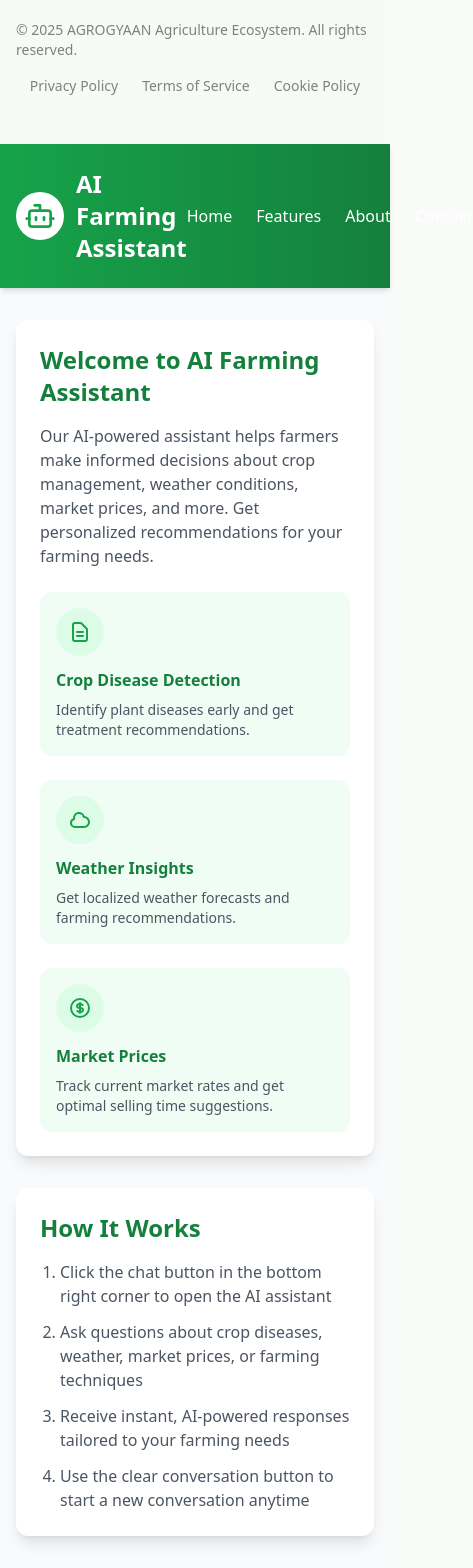
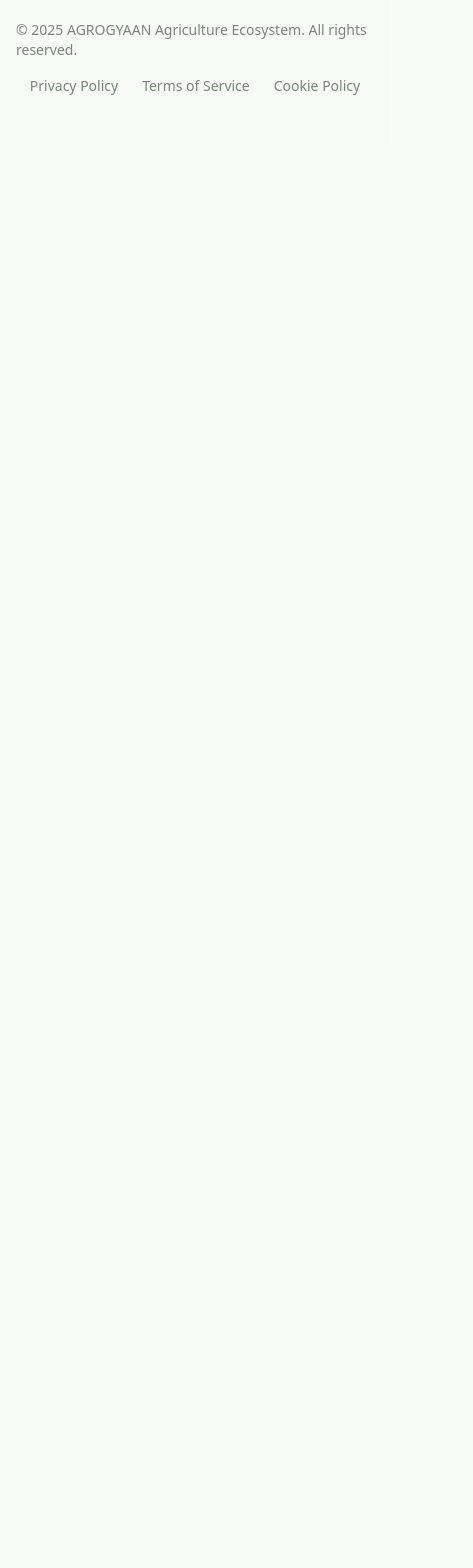
Before and after one commit to anant5441/AgroGyaan, a React (Vite) app in the folder Farmer/: page / in a window 390 px wide. Shown: the part 5937-7505 px from the top of the page, 473 px wide, since content can reach past the window. After the commit the page ends 6081 px from the top, so only its background shows below. Built offline with nearby package versions, Linux system fonts and the light colour scheme.

Commit message:
Farmer:FIxed Chatbot UI

```diff
--- a/Farmer/src/components/ai-assistant.jsx
+++ b/Farmer/src/components/ai-assistant.jsx
@@ -1,7 +1,5 @@
 import { useState, useEffect, useRef } from "react";
 import { MessageCircle, X, Send, Bot, User, Trash2 } from "lucide-react";
-import { Button } from "@/components/ui/button";
-import { Card, CardContent, CardHeader, CardTitle } from "@/components/ui/card";
 
 export function AIAssistant() {
   const [isOpen, setIsOpen] = useState(false);
@@ -17,13 +15,18 @@ export function AIAssistant() {
   ]);
 
   const scrollRef = useRef(null);
+  const inputRef = useRef(null);
 
-  // Auto scroll when messages update
+  // Auto scroll when messages update and focus input when opened
   useEffect(() => {
     if (scrollRef.current) {
       scrollRef.current.scrollTop = scrollRef.current.scrollHeight;
     }
-  }, [messages]);
+
+    if (isOpen && inputRef.current) {
+      inputRef.current.focus();
+    }
+  }, [messages, isOpen]);
 
   const handleSendMessage = () => {
     if (!message.trim()) return;
@@ -36,6 +39,7 @@ export function AIAssistant() {
     };
 
     setMessages((prev) => [...prev, newMessage]);
+    setMessage("");
 
     setTimeout(() => {
       const botResponse = {
@@ -46,8 +50,6 @@ export function AIAssistant() {
       };
       setMessages((prev) => [...prev, botResponse]);
     }, 1000);
-
-    setMessage("");
   };
 
   const getAIResponse = (userMessage) => {
@@ -67,6 +69,14 @@ export function AIAssistant() {
 
     if (lowerMessage.includes("fertilizer") || lowerMessage.includes("nutrient")) {
       return "Proper nutrition is essential for healthy crops. The fertilizer requirements depend on your soil type, crop variety, and growth stage. I recommend a soil test to determine specific nutrient needs.";
+    }
+
+    if (lowerMessage.includes("soil") || lowerMessage.includes("crop")) {
+      return "I can provide advice on soil preparation, crop rotation, and optimal planting times. What specific information are you looking for?";
+    }
+
+    if (lowerMessage.includes("hello") || lowerMessage.includes("hi") || lowerMessage.includes("hey")) {
+      return "Hello! How can I assist with your farming needs today?";
     }
 
     return "Thank you for your question! I'm here to help with farming advice, crop management, market insights, and agricultural best practices. Could you provide more specific details about your query?";
@@ -96,93 +106,34 @@ export function AIAssistant() {
     clearConversation();
   };
 
-   return (
-    <div className="min-h-screen bg-gray-50">
-      {/* Green Header Section */}
-      <header className="bg-gradient-to-r from-green-600 to-green-700 text-white shadow-md">
-        <div className="container mx-auto px-4 py-6">
-          <div className="flex items-center justify-between">
-            <div className="flex items-center space-x-3">
-              <div className="bg-white p-2 rounded-full">
-                <Bot className="h-8 w-8 text-green-600" />
-              </div>
-              <h1 className="text-2xl font-bold">AI Farming Assistant</h1>
-            </div>
-            <nav>
-              <ul className="flex space-x-6">
-                <li className="hover:text-green-100 cursor-pointer transition">Home</li>
-                <li className="hover:text-green-100 cursor-pointer transition">Features</li>
-                <li className="hover:text-green-100 cursor-pointer transition">About</li>
-                <li className="hover:text-green-100 cursor-pointer transition">Contact</li>
-              </ul>
-            </nav>
-          </div>
-        </div>
-      </header>
+  const handleToggle = () => {
+    const newState = !isOpen;
+    setIsOpen(newState);
 
-      {/* Main Content */}
-      <main className="container mx-auto px-4 py-8">
-        <div className="bg-white rounded-xl shadow-lg p-6 mb-8">
-          <h2 className="text-2xl font-semibold text-green-700 mb-4">Welcome to AI Farming Assistant</h2>
-          <p className="text-gray-600 mb-4">
-            Our AI-powered assistant helps farmers make informed decisions about crop management,
-            weather conditions, market prices, and more. Get personalized recommendations for your farming needs.
-          </p>
-          <div className="grid grid-cols-1 md:grid-cols-3 gap-6 mt-6">
-            <div className="bg-green-50 p-4 rounded-lg">
-              <div className="bg-green-100 p-3 rounded-full w-12 h-12 flex items-center justify-center mb-3">
-                <svg xmlns="http://www.w3.org/2000/svg" className="h-6 w-6 text-green-600" fill="none" viewBox="0 0 24 24" stroke="currentColor">
-                  <path strokeLinecap="round" strokeLinejoin="round" strokeWidth={2} d="M9 12h6m-6 4h6m2 5H7a2 2 0 01-2-2V5a2 2 0 012-2h5.586a1 1 0 01.707.293l5.414 5.414a1 1 0 01.293.707V19a2 2 0 01-2 2z" />
-                </svg>
-              </div>
-              <h3 className="font-semibold text-green-700 mb-2">Crop Disease Detection</h3>
-              <p className="text-sm text-gray-600">Identify plant diseases early and get treatment recommendations.</p>
-            </div>
-            <div className="bg-green-50 p-4 rounded-lg">
-              <div className="bg-green-100 p-3 rounded-full w-12 h-12 flex items-center justify-center mb-3">
-                <svg xmlns="http://www.w3.org/2000/svg" className="h-6 w-6 text-green-600" fill="none" viewBox="0 0 24 24" stroke="currentColor">
-                  <path strokeLinecap="round" strokeLinejoin="round" strokeWidth={2} d="M3 15a4 4 0 004 4h9a5 5 0 10-.1-9.999 5.002 5.002 0 10-9.78 2.096A4.001 4.001 0 003 15z" />
-                </svg>
-              </div>
-              <h3 className="font-semibold text-green-700 mb-2">Weather Insights</h3>
-              <p className="text-sm text-gray-600">Get localized weather forecasts and farming recommendations.</p>
-            </div>
-            <div className="bg-green-50 p-4 rounded-lg">
-              <div className="bg-green-100 p-3 rounded-full w-12 h-12 flex items-center justify-center mb-3">
-                <svg xmlns="http://www.w3.org/2000/svg" className="h-6 w-6 text-green-600" fill="none" viewBox="0 0 24 24" stroke="currentColor">
-                  <path strokeLinecap="round" strokeLinejoin="round" strokeWidth={2} d="M12 8c-1.657 0-3 .895-3 2s1.343 2 3 2 3 .895 3 2-1.343 2-3 2m0-8c1.11 0 2.08.402 2.599 1M12 8V7m0 1v8m0 0v1m0-1c-1.11 0-2.08-.402-2.599-1M21 12a9 9 0 11-18 0 9 9 0 0118 0z" />
-                </svg>
-              </div>
-              <h3 className="font-semibold text-green-700 mb-2">Market Prices</h3>
-              <p className="text-sm text-gray-600">Track current market rates and get optimal selling time suggestions.</p>
-            </div>
-          </div>
-        </div>
+    if (newState) {
+      // Clear conversation only when opening fresh
+      if (messages.length > 1) {
+        clearConversation();
+      }
+    }
+  };
 
-        <div className="bg-white rounded-xl shadow-lg p-6">
-          <h2 className="text-2xl font-semibold text-green-700 mb-4">How It Works</h2>
-          <ol className="list-decimal pl-5 space-y-3 text-gray-600">
-            <li>Click the chat button in the bottom right corner to open the AI assistant</li>
-            <li>Ask questions about crop diseases, weather, market prices, or farming techniques</li>
-            <li>Receive instant, AI-powered responses tailored to your farming needs</li>
-            <li>Use the clear conversation button to start a new conversation anytime</li>
-          </ol>
-        </div>
-      </main>
-
+  return (
+    <>
       {/* Floating Chat Button */}
       <button
-        onClick={() => setIsOpen(!isOpen)}
+        onClick={handleToggle}
         className="fixed bottom-6 right-6 h-14 w-14 rounded-full bg-green-600 hover:bg-green-700 shadow-lg z-50 transition-all duration-300 hover:scale-110 flex items-center justify-center text-white"
+        aria-label="Open chat"
       >
         {isOpen ? <X className="h-6 w-6" /> : <MessageCircle className="h-6 w-6" />}
       </button>
 
       {/* Chat Window */}
       {isOpen && (
-        <div className="fixed bottom-24 right-6 w-[420px] h-[550px] flex flex-col shadow-xl z-50 rounded-xl border border-green-200 overflow-hidden bg-white">
+        <div className="fixed bottom-24 right-6 w-80 sm:w-96 h-96 sm:h-[550px] flex flex-col shadow-xl z-50 rounded-xl border border-green-200 overflow-hidden bg-white">
           {/* Header */}
-          <div className="pb-3 bg-gradient-to-r from-green-600 to-green-700 text-white rounded-t-xl flex flex-row justify-between items-center px-4 py-3">
+          <div className="bg-gradient-to-r from-green-600 to-green-700 text-white flex flex-row justify-between items-center px-4 py-3">
             <div className="flex items-center space-x-2">
               <Bot className="h-5 w-5" />
               <span className="font-semibold">AI Farming Assistant</span>
@@ -192,6 +143,7 @@ export function AIAssistant() {
                 onClick={clearConversation}
                 className="p-1 rounded-md hover:bg-green-500 transition-colors"
                 title="Clear conversation"
+                aria-label="Clear conversation"
               >
                 <Trash2 className="h-4 w-4" />
               </button>
@@ -199,25 +151,23 @@ export function AIAssistant() {
                 onClick={handleClose}
                 className="p-1 rounded-md hover:bg-green-500 transition-colors"
                 title="Close chat"
+                aria-label="Close chat"
               >
                 <X className="h-5 w-5" />
               </button>
             </div>
           </div>
 
-          {/* Messages */}
-          <div className="flex flex-col flex-1 p-0 bg-gradient-to-b from-green-50 to-white">
+          {/* Messages Container - Fixed height for proper scrolling */}
+          <div className="flex flex-col flex-1 min-h-0">
             <div
               ref={scrollRef}
-              className="flex-1 overflow-y-auto p-4 space-y-4"
-              style={{ maxHeight: '400px' }}
+              className="flex-1 overflow-y-auto p-4 space-y-4 bg-gradient-to-b from-green-50 to-white"
             >
               {messages.map((msg) => (
                 <div
                   key={msg.id}
-                  className={`flex ${
-                    msg.type === "user" ? "justify-end" : "justify-start"
-                  }`}
+                  className={`flex ${msg.type === "user" ? "justify-end" : "justify-start"}`}
                 >
                   <div
                     className={`max-w-[75%] p-3 rounded-lg text-sm break-words whitespace-pre-wrap shadow-sm ${
@@ -244,20 +194,23 @@ export function AIAssistant() {
             </div>
 
             {/* Input */}
-            <div className="p-4 border-t border-green-100 bg-white rounded-b-xl">
+            <div className="p-4 border-t border-green-100 bg-white">
               <div className="flex space-x-2">
                 <input
+                  ref={inputRef}
                   type="text"
                   value={message}
                   onChange={(e) => setMessage(e.target.value)}
                   onKeyPress={handleKeyPress}
                   placeholder="Ask me anything about farming..."
                   className="flex-1 px-3 py-2 text-sm border border-green-200 rounded-md focus:outline-none focus:ring-2 focus:ring-green-500 focus:border-transparent"
+                  aria-label="Type your message"
                 />
                 <button
                   onClick={handleSendMessage}
                   disabled={!message.trim()}
-                  className="bg-green-600 hover:bg-green-700 transition-colors text-white p-2 rounded-md disabled:opacity-50 disabled:cursor-not-allowed"
+                  className="bg-green-600 hover:bg-green-700 disabled:bg-gray-300 transition-colors text-white p-2 rounded-md disabled:cursor-not-allowed"
+                  aria-label="Send message"
                 >
                   <Send className="h-4 w-4" />
                 </button>
@@ -269,8 +222,8 @@ export function AIAssistant() {
           </div>
         </div>
       )}
-    </div>
+    </>
   );
-};
+}
 
 export default AIAssistant;
```
